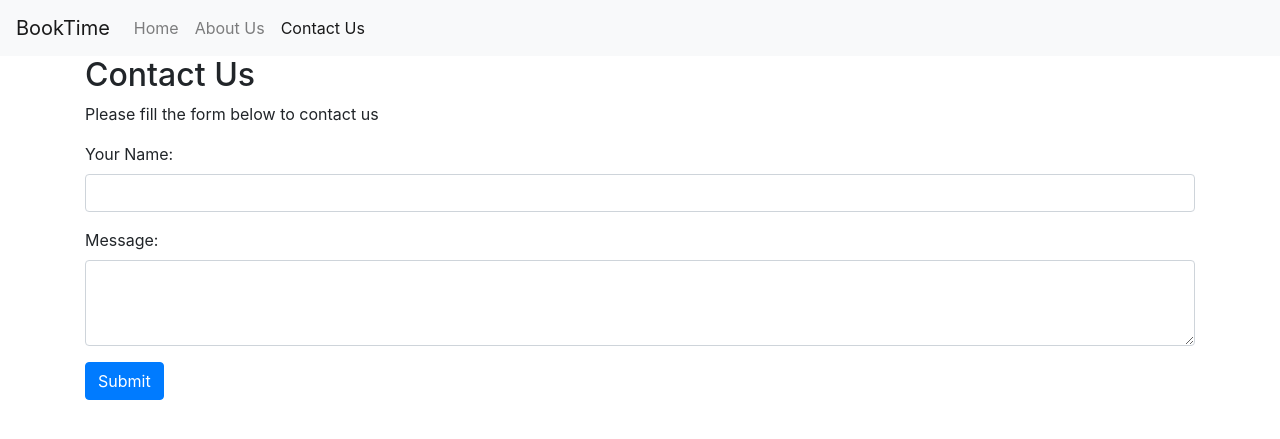
After one commit to tricelex/booktime, a Django app: page /contact-us/ in a window 1280 px wide. The commit adds this page. Shown: the top 439 px of the page. Run offline with Django 3.2, Linux system fonts and the light colour scheme; some libraries are stand-ins or nearby versions.

Commit message:
Added Contact Us Page

```diff
--- /dev/null
+++ b/main/forms.py
@@ -0,0 +1,24 @@
+from django import forms
+import logging
+
+from django.core.mail import send_mail
+
+logger = logging.getLogger(__name__)
+
+
+class ContactForm(forms.Form):
+    name = forms.CharField(label='Your Name', max_length=100)
+    message = forms.CharField(max_length=200, widget=forms.Textarea)
+
+    def send_mail(self):
+        logger.info("Sending email to customer service")
+        message = "From: {0}\n{1}".format(
+            self.cleaned_data['name'],
+            self.cleaned_data['message'],
+        )
+        send_mail(
+            "Site message",
+            message,
+            "site@booktime.domain",
+            ["customerservice@booktime.domain"],
+        )
--- a/main/templates/base.html
+++ b/main/templates/base.html
@@ -23,11 +23,17 @@
             <li class="nav-item {% if request.path == "/about-us/" %} active {% endif %}">
                 <a class="nav-link" href="/about-us/">About Us</a>
             </li>
+            <li class="nav-item {% if request.path == "/contact-us/" %} active {% endif %}">
+                <a class="nav-link" href="/contact-us/">Contact Us</a>
+            </li>
         </ul>
     </div>
 </nav>
-{% block content %}
-{% endblock content %}
+<div class="container">
+    {% block content %}
+    {% endblock content %}
+</div>
+
 
 <script src="{% static "js/jquery.min.js" %}"></script>
 <script src="{% static "js/popper.min.js" %}"></script>
--- /dev/null
+++ b/main/templates/contact_form.html
@@ -0,0 +1,30 @@
+{% extends "base.html" %}
+
+{% block content %}
+    <h2>Contact Us</h2>
+    <p>Please fill the form below to contact us</p>
+    <form method="post">
+        {% csrf_token %}
+        <div class="form-group">
+            {{ form.name.label_tag }}
+            <input type="text" class="form-control {% if form.name.errors %}is-invalid{% endif %}" id="id_name"
+                   name="name" value="{{ form.name.value|default:"" }}">
+            {% if form.name.errors %}
+                <div class="invalid-feedback">
+                    {{ form.name.errors }}
+                </div>
+            {% endif %}
+        </div>
+        <div class="form-group">
+            {{ form.message.label_tag }}
+            <textarea class="form-control {% if form.name.messages.errors %}is-invalid{% endif %}" id="id_message"
+                      name="message" rows="3" {{ form.message.value|default:"" }}> </textarea>
+            {% if form.message.errors %}
+                <div class="invalid-feedback">
+                    {{ form.message.errors }}
+                </div>
+            {% endif %}
+        </div>
+        <button type="submit" class="btn btn-primary"> Submit</button>
+    </form>
+{% endblock %}
--- a/main/urls.py
+++ b/main/urls.py
@@ -1,7 +1,9 @@
 from django.urls import path
 from django.views.generic import TemplateView
+from main import views
 
 urlpatterns = [
     path('', TemplateView.as_view(template_name="home.html"), name='home'),
-    path('about-us/', TemplateView.as_view(template_name="about_us.html"), name='about_us')
+    path('about-us/', TemplateView.as_view(template_name="about_us.html"), name='about_us'),
+    path('contact-us/', views.ContactUsView.as_view(), name='contact_us')
 ]
--- a/main/views.py
+++ b/main/views.py
@@ -1,3 +1,14 @@
 from django.shortcuts import render
+from django.views.generic.edit import FormView
+from main import forms
+
 
 # Create your views here.
+class ContactUsView(FormView):
+    template_name = "contact_form.html"
+    form_class = forms.ContactForm
+    success_url = "/"
+
+    def form_valid(self, form):
+        form.send_mail()
+        return super().form_valid(self)
```
Also changed, not shown: booktime/settings.py (+12 -1 lines), main/tests/test_forms.py (added, +26 -0 lines), main/tests/tests_views.py (renamed from main/tests.py, +12 -1 lines), main/tests/__init__.py (added).
